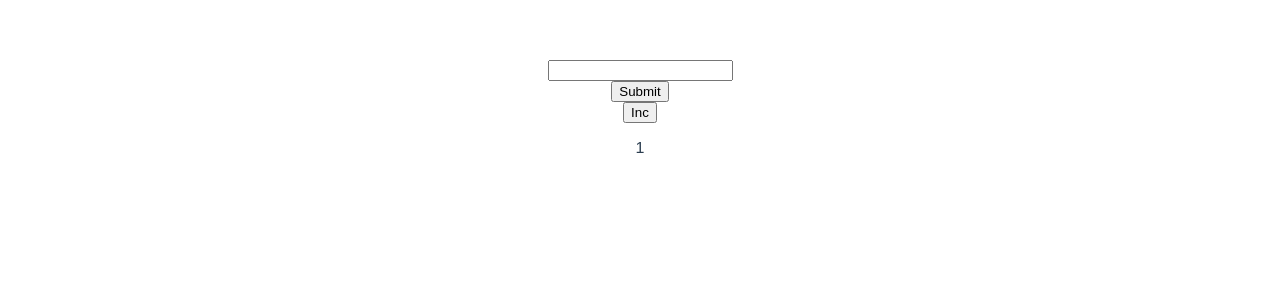
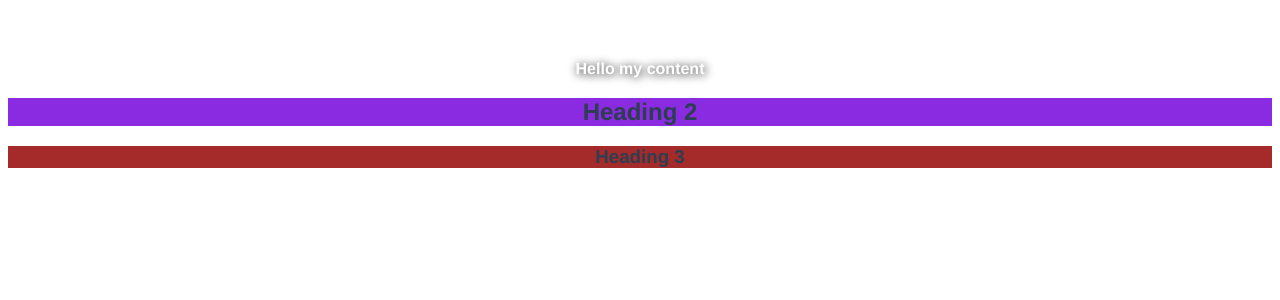
Before and after one commit to dzenannn/vue-cli, a Vue app: page / in a window 1280 px wide. Shown: the top 300 px of the page. Built offline with nearby package versions, Linux system fonts and the light colour scheme.

Commit message:
v-html, two-way databinding

```diff
--- a/src/App.vue
+++ b/src/App.vue
@@ -1,20 +1,23 @@
 <template>
   <HelloWorld />
-  <!-- <h1>{{ message }}</h1> -->
+  <h1 v-if="message.length < 5">{{ message }}</h1>
+  <HeadingTwo />
 </template>
 
 <script>
+import HeadingTwo from "./components/HeadingTwo.vue";
 import HelloWorld from "./components/HelloWorld.vue";
 
 export default {
   name: "App",
   data() {
     return {
-      message: "message Prop =D",
+      message: "erasdasd",
     };
   },
   components: {
     HelloWorld,
+    HeadingTwo,
   },
 };
 </script>
--- a/src/components/HeadingTwo.vue
+++ b/src/components/HeadingTwo.vue
@@ -1,10 +1,24 @@
 <template>
   <h2 class="test">Heading 2</h2>
+  <h3 v-bind:id="hatri">Heading 3</h3>
 </template>
+
+<script>
+export default {
+  data() {
+    return {
+      hatri: "braonPozadina",
+    };
+  },
+};
+</script>
 
 <style scoped>
 /* Scoped znaci da se stilovi ove komponente primene na klase unutar iste */
 .test {
   background-color: blueviolet;
 }
+#braonPozadina {
+  background-color: brown;
+}
 </style>
--- a/src/components/HelloWorld.vue
+++ b/src/components/HelloWorld.vue
@@ -1,41 +1,34 @@
 <template>
   <div>
     <!-- 2 nacina za event handling v-on: i @click -->
-    <form @submit.prevent="handleSubmit">
+    <!-- <form @submit.prevent="handleSubmit">
       <input type="text" />
       <br />
       <button type="submit">Submit</button>
     </form>
     <button @click.once="onBtnClick">Inc</button>
-    <p>{{ num }}</p>
+    <p>{{ num }}</p> -->
+
+    <!-- <h1>2+5 = {{ 2 + 5 }}</h1>
+    <h1>{{ new Date().toLocaleTimeString() }}</h1>
+    <h1>Hi my name is {{ "Dzenan".toUpperCase() }}</h1>
+    <h1>{{ sayHello() }}</h1> -->
+
+    <!-- <input v-model="text" type="text" />
+    <p>{{ text }}</p> -->
+
+    <div v-html="myContent"></div>
   </div>
 </template>
 
 <script>
 export default {
   name: "HelloWorld",
-  methods: {
-    handleClick(e) {
-      console.log("PARAM", e);
-    },
-    handleSubmit() {
-      console.log("Submitted !");
-    },
-    onBtnClick() {
-      this.num = this.num + 1;
-    },
-  },
+  methods: {},
   data() {
     return {
-      num: 1,
-      //   name: "Dzenan",
-      //   age: 20,
-      //   gender: true,
-      //   hederčina: "headerId",
-      //   stilDiva: "divStyles903387",
-      //   mojaSlika:
-      //     "https://www.bmw.rs/sr/all-models/m-series/bmw-4-m-model/media_14fcc64aac086c900bf9e6c557ca9d05c01f7489a.jpeg?width=750&format=jpeg&optimize=medium",
-      //   mojHeading2: "myH2",
+      myContent:
+        "<b style='color:white;text-shadow:1px 1px 10px black'>Hello my content</b>",
     };
   },
   props: {
@@ -44,23 +37,4 @@ export default {
 };
 </script>
 <!-- Dodat "scoped" atribut da bi se ogranicio CSS SAMO na ovu komponentu. -->
-<style scoped>
-#divStyles903387 {
-  margin: auto;
-  width: 25vw;
-  padding: 15px;
-  font-weight: bolder;
-  background-color: goldenrod;
-}
-#myid {
-  margin: auto;
-  width: 45vw;
-  background-color: brown;
-}
-.myH2 {
-  color: lightcoral;
-}
-#headerId {
-  color: royalblue;
-}
-</style>
+<style scoped></style>
```
